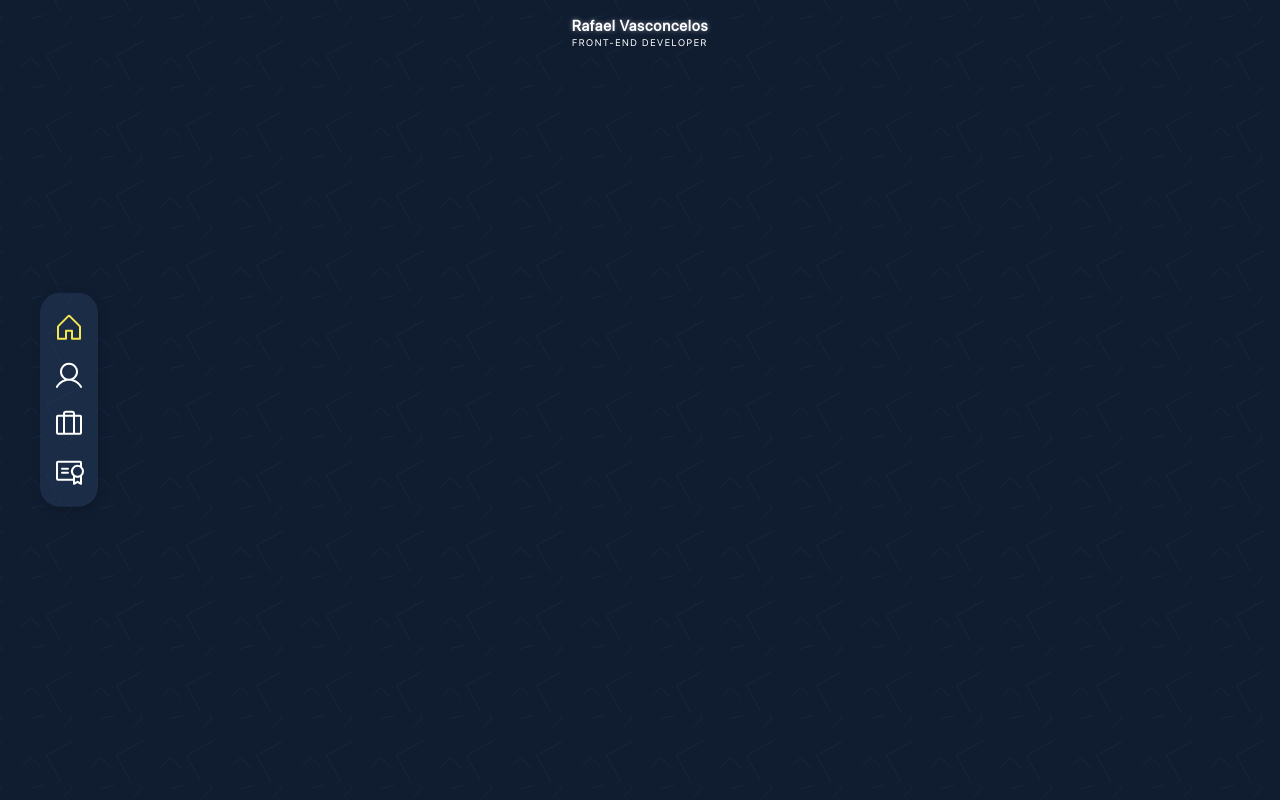
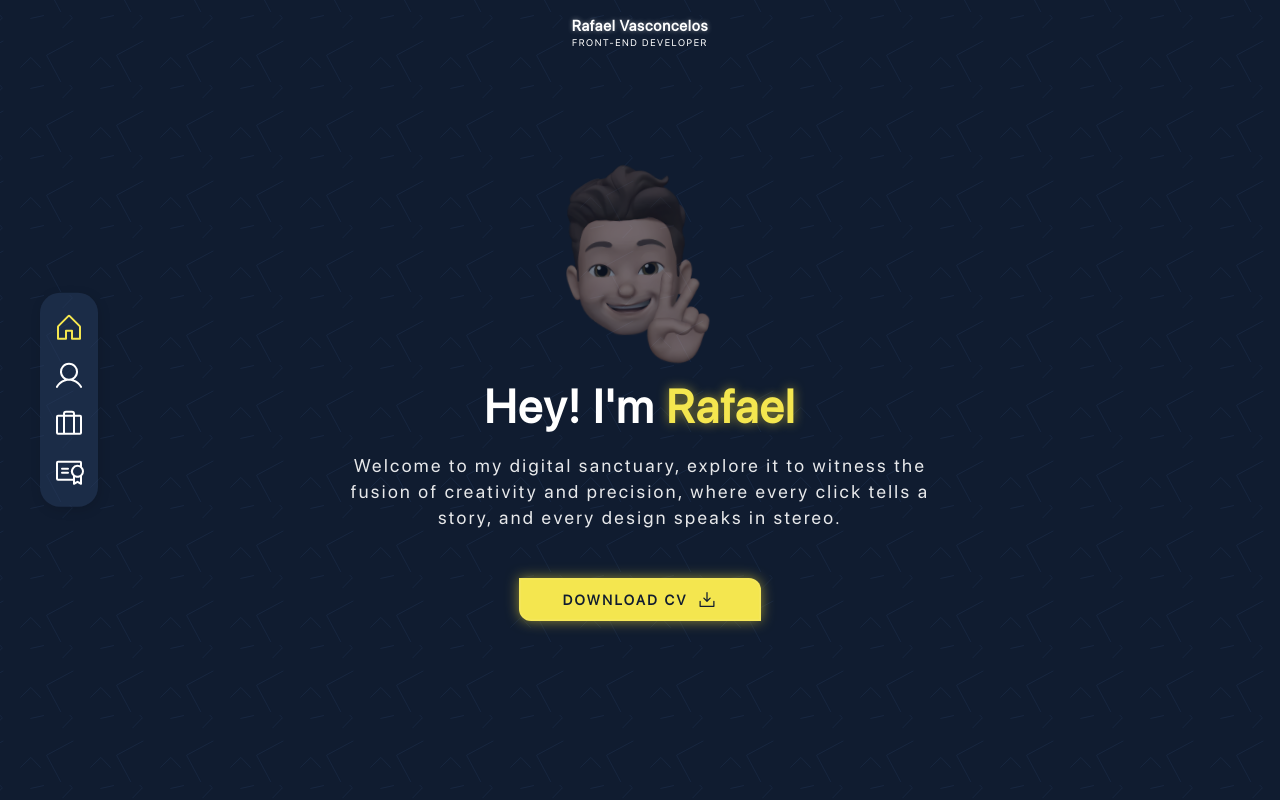
Before and after one commit to rafael-vas/rafael-vas-portfolio, a React (Vite) app: page / in a window 1280 px wide. Built offline with nearby package versions, Linux system fonts and the light colour scheme.

Commit message:
create Home/Hero component

```diff
--- a/src/App/index.jsx
+++ b/src/App/index.jsx
@@ -2,6 +2,7 @@ import './styles.css'
 
 import { Header } from "../components/Header"
 import { Navbar } from '../components/Navbar'
+import { Hero } from '../components/HeroSection'
 
 
 export function App() {
@@ -10,6 +11,7 @@ export function App() {
     <div className='app'>
       <Header />
       <Navbar />
+      <Hero />
 
     </div>
   )
--- /dev/null
+++ b/src/components/HeroSection/index.jsx
@@ -0,0 +1,27 @@
+import "./styles.css"
+
+import avatar from "../../assets/avatar.png"
+
+import { DownloadSimple } from "@phosphor-icons/react"
+
+export function Hero() {
+    return (
+        <section className="hero active">
+            <div className="hero-inner">
+                <img
+                className="avatar"
+                src={avatar}
+                alt="A avatar picture of me"
+                />
+                <article className="article">
+                    <h1 className="title">Hey! I&apos;m <span>Rafael</span></h1>
+                    <p className="text">Welcome to my digital sanctuary, explore it to witness the fusion of creativity and precision, where every click tells a story, and every design speaks in stereo.</p>
+                    <a className="btn" target="_blank" href="https://drive.google.com/file/d/1LoEPMgwWAh4BoRtNWx7ZyBGqlNCBDc_q/view?usp=sharing" rel="noreferrer">
+                        Download CV
+                        <DownloadSimple size={20} />
+                    </a>
+                </article>
+            </div>
+        </section>
+    )
+}
--- /dev/null
+++ b/src/components/HeroSection/styles.css
@@ -0,0 +1,108 @@
+.hero {
+    height: calc(100vh - 65px);
+    display: flex;
+    flex-direction: column;
+    padding: 0;
+}
+
+.hero-inner {
+    display: flex;
+    flex-direction: column;
+    justify-content: center;
+    align-items: center;
+    gap: .8rem;
+    height: 100%;
+    /* background-position: bottom; */
+    /* background-repeat: no-repeat; */
+}
+
+.hero .avatar {
+    /* width: 130px; */
+    width: 9rem;
+    animation: bounce 7s ease-in-out infinite;
+}
+
+@keyframes bounce {
+    0% {
+        transform: translate(-6px) rotate(-4deg) scale(.98);
+        opacity: 0.3;
+    }
+
+    20% {
+        transform: translate(6px) rotate(4deg) scale(1);
+        opacity: 1;
+    }
+
+    100% {
+        transform: translate(-6px) rotate(-4deg) scale(.98);
+        opacity: 0.3;
+    }
+}
+
+.hero .article {
+    display: flex;
+    flex-direction: column;
+    align-items: center;
+    gap: 1rem;
+    padding-bottom: 5rem;
+}
+
+.hero .title, .hero .text {
+    /* text-transform: capitalize; */
+    text-align: center;
+}
+
+.hero .title {
+    font-size: 2.9rem;
+    letter-spacing: .1rem;
+}
+
+.hero .title span {
+    /* color: rgb(232, 214, 11); */
+    /* text-shadow: 0 0 .65rem rgba(229, 211, 15, .55); */
+    color: var(--yellow-400);
+    text-shadow: 0 0 .65rem var(--yellow-700);
+}
+
+.hero .text {
+    font-size: 1.15rem;
+    letter-spacing: .15rem;
+    line-height: 1.6rem;
+    margin-top: .2rem;
+    max-width: 40rem;
+    text-shadow: 0 0 2rem #ffffff3f;
+    opacity: .9;
+}
+
+.hero .btn {
+    font-size: .875rem;
+    margin-top: 2rem;
+    padding: .6rem 2.6rem;
+    background-color: var(--yellow-400);
+    color: var(--color-secondary);
+    border: 2px solid #ffffff0e;
+    font-weight: bold;
+    letter-spacing: .15rem;
+    border-bottom-left-radius: 12px;
+    border-top-right-radius: 12px;
+    cursor: pointer;
+    text-transform: uppercase;
+    box-shadow: 0 0 .8rem var(--yellow-700);
+    transition: all .3s ease-in-out;
+
+    display: flex;
+    align-items: center;
+    gap: .6rem;
+    line-height: 20px;
+}
+
+.hero .btn:hover {
+    background-color: #1a3769;
+    box-shadow: 0 0 .8rem #2d61bc83;
+    color: #fff;
+    transform: translate(3px) scale(1.01) rotate(1deg);
+}
+
+.hero.hidden .btn {
+    transition: none;
+}
```
Also changed, not shown: src/components/HeroSection/text.md (added, +1 -0 lines).
